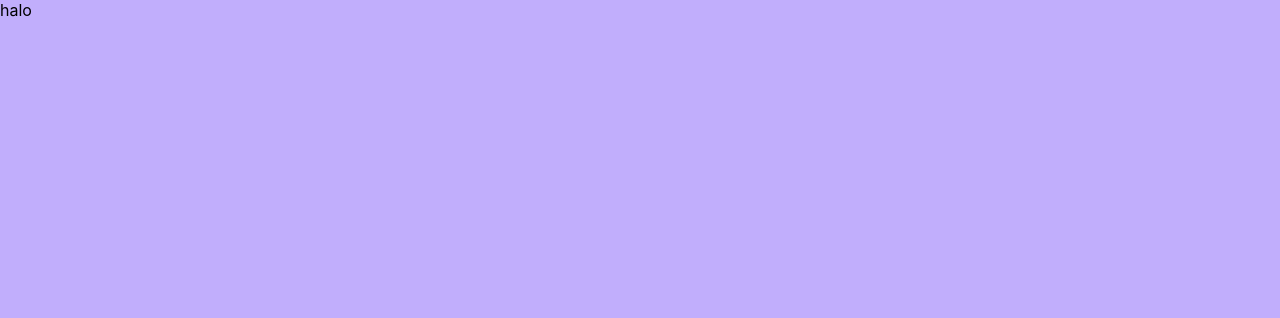
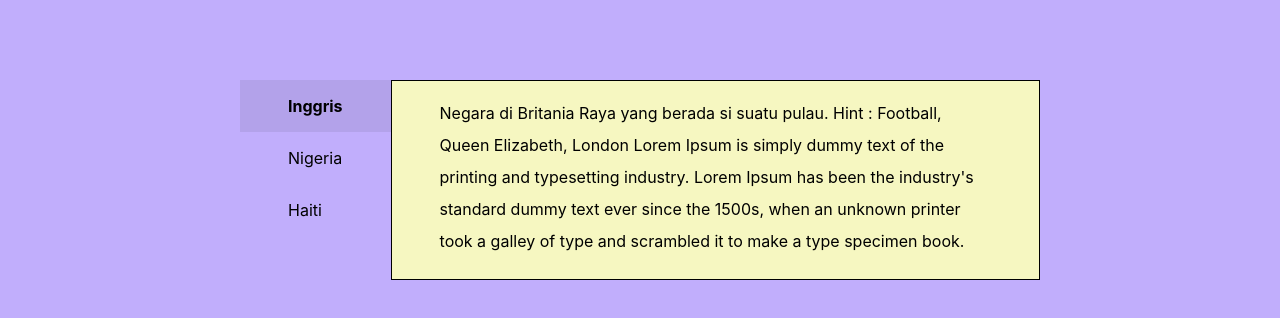
Before and after one commit to Qspc/project-reactjs, a React (Create React App) app: page /tab in a window 1280 px wide. Shown: the top 318 px of the page. Built offline with nearby package versions, Linux system fonts and the light colour scheme.

Commit message:
new: create tabs func

```diff
--- a/src/App.js
+++ b/src/App.js
@@ -11,6 +11,8 @@ import SearchInput from './pages/SearchInput';
 import Tabs from './pages/Tabs';
 import './index.css';
 import './App.css';
+import Accordion from './pages/Accordion';
+import Modal from './pages/Modal';
 
 function App() {
   return (
@@ -26,6 +28,8 @@ function App() {
         <Route path="/update" element={<UpdateSorting />} />
         <Route path="/search" element={<SearchInput />} />
         <Route path="/tab" element={<Tabs />} />
+        <Route path="/accordion" element={<Accordion />} />
+        <Route path="/modal" element={<Modal />} />
       </Routes>
     </Router>
   );
--- a/src/index.css
+++ b/src/index.css
@@ -73,3 +73,16 @@ h1 {
   padding: 0.2em 0.5em;
   font: inherit;
 }
+
+.active {
+  font-weight: bold;
+  background-color: rgba(0, 0, 0, 0.07);
+}
+
+.grid {
+  display: grid;
+  grid-template-columns: auto auto auto;
+  gap: 10px;
+  background-color: #2196f3;
+  padding: 10px;
+}
--- /dev/null
+++ b/src/pages/Accordion.js
@@ -0,0 +1,3 @@
+export default function Accordion() {
+  return <></>;
+}
--- /dev/null
+++ b/src/pages/Modal.js
@@ -0,0 +1,25 @@
+import { useState } from 'react';
+
+export default function Modal() {
+  const data = [1, 2, 3, 4];
+  return (
+    <>
+      <div className="grid">
+        <div style={{ gridColumnStart: '1', gridColumnEnd: '5', textAlign: 'center' }}>Apa Ibukota dari negara Kenya?</div>
+        {data.map((data, index) => (
+          <>
+            {data % 2 === 0 ? (
+              <div key={index} style={{ gridColumnStart: '3', gridColumnEnd: '5', textAlign: 'center' }}>
+                {data} hai
+              </div>
+            ) : (
+              <div key={index} style={{ gridColumnStart: '1', gridColumnEnd: '3', textAlign: 'center' }}>
+                {data} halo
+              </div>
+            )}
+          </>
+        ))}
+      </div>
+    </>
+  );
+}
--- a/src/pages/Tabs.js
+++ b/src/pages/Tabs.js
@@ -1,3 +1,39 @@
+import { useState } from 'react';
+
 export default function Tabs() {
-  return <>halo</>;
+  const tabs = [
+    {
+      title: 'Inggris',
+      content: 'Negara di Britania Raya yang berada si suatu pulau. Hint : Football, Queen Elizabeth, London',
+    },
+    {
+      title: 'Nigeria',
+      content: 'Negara berpenduduk terbanyak di Afrika. Hint : Lagos, People, African',
+    },
+    {
+      title: 'Haiti',
+      content: 'Salah satu negara miskin di America latin. Hint : Island, Earthquake, mafia',
+    },
+  ];
+  const [activeTab, setActiveTab] = useState(0);
+  const handleTabClick = (index) => {
+    setActiveTab(index);
+  };
+  return (
+    <>
+      <div className="flex" style={{ justifyContent: 'flex-start', position: 'relative', margin: '5rem 15rem', flexWrap: 'nowrap' }}>
+        <div style={{ display: 'flex', flexDirection: 'column', height: '200px' }}>
+          {tabs.map((tab, index) => (
+            <div style={{ padding: '1rem 3rem' }} key={index} className={index === activeTab ? 'active' : ''} onClick={() => handleTabClick(index)}>
+              {tab.title}
+            </div>
+          ))}
+        </div>
+        <div style={{ padding: '1rem 3rem', border: '1px solid black', lineHeight: '2rem', backgroundColor: '#F6F7C1' }}>
+          {tabs[activeTab].content} Lorem Ipsum is simply dummy text of the printing and typesetting industry. Lorem Ipsum has been the industry's standard dummy text ever since the 1500s, when an unknown printer took a galley of type and
+          scrambled it to make a type specimen book.
+        </div>
+      </div>
+    </>
+  );
 }
```
